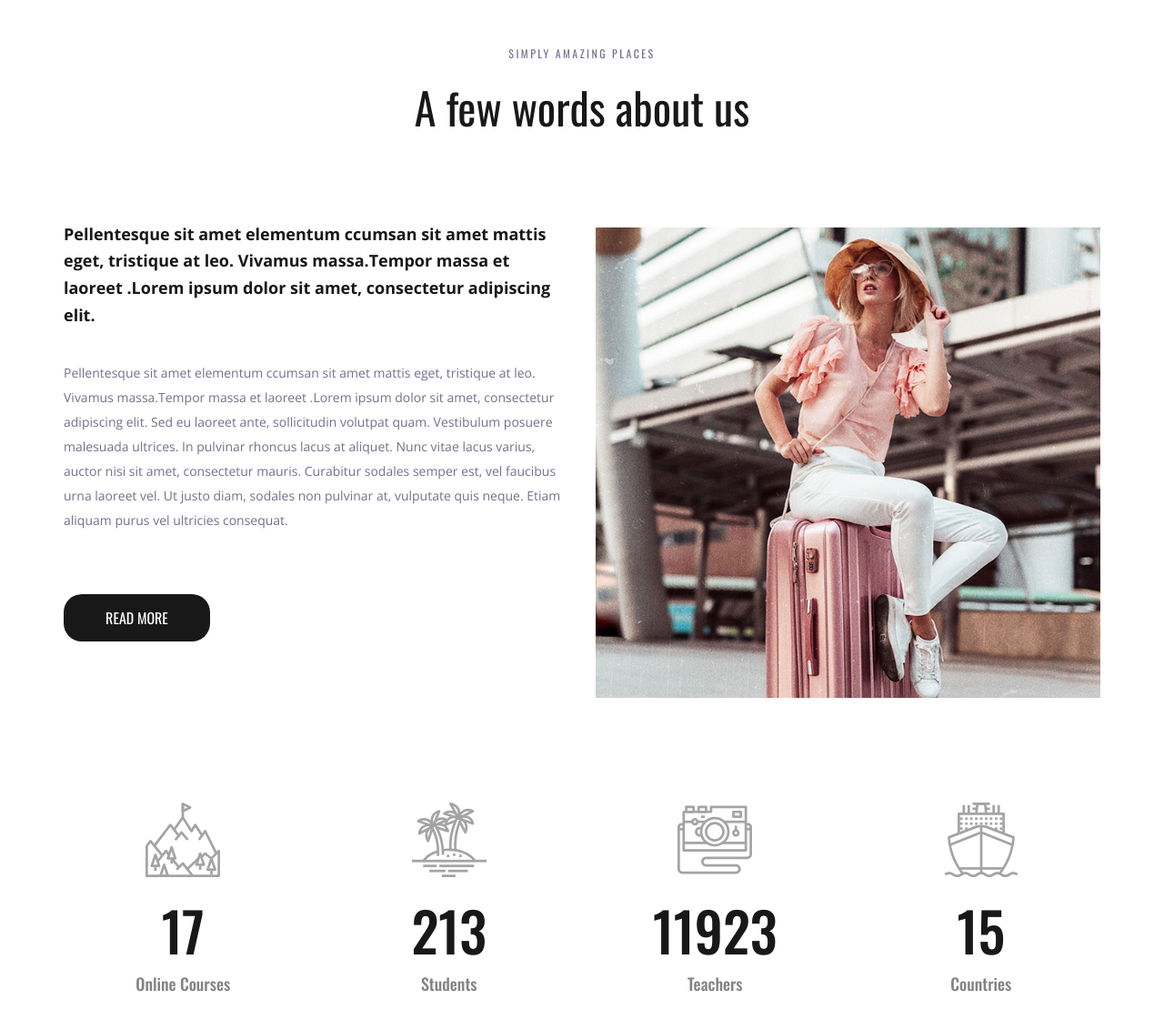
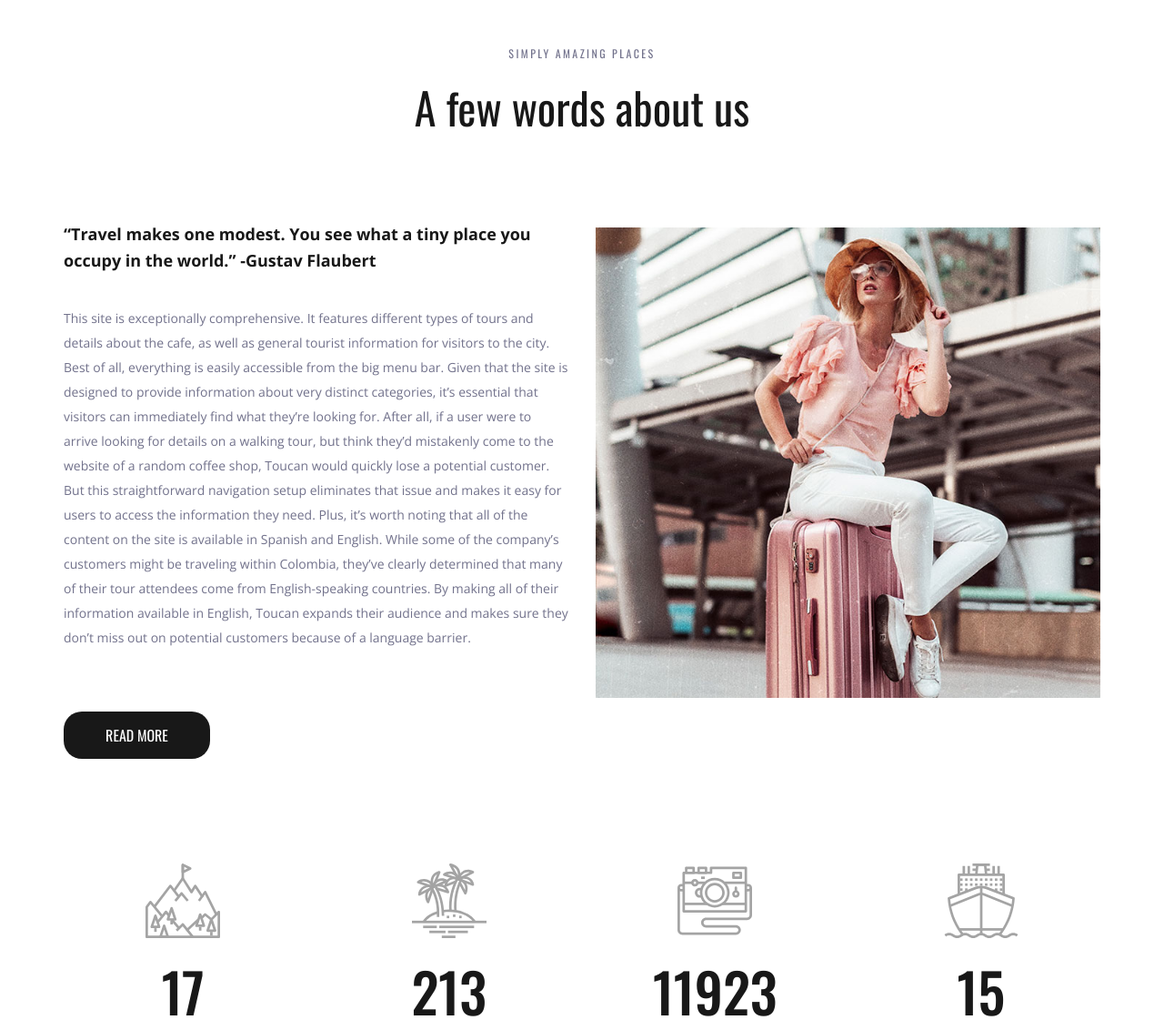
Before and after one commit to Chaithra8399/travel, a Django app: page / in a window 1280 px wide. Shown: the part 668-1800 px from the top of the page at 91% size. Run offline with Django 4.2, Linux system fonts and the light colour scheme; data that the repository does not hold is empty; some libraries are stand-ins or nearby versions.

Commit message:
Update index.html

```diff
--- a/templates/index.html
+++ b/templates/index.html
@@ -139,9 +139,21 @@
 			<div class="row about_row">
 				<div class="col-lg-6">
 					<div class="about_content">
-						<div class="text_highlight">Pellentesque sit amet elementum ccumsan sit amet mattis eget, tristique at leo. Vivamus massa.Tempor massa et laoreet .Lorem ipsum dolor sit amet, consectetur adipiscing elit.</div>
+							<div class="text_highlight"> “Travel makes one modest. You see what a tiny place you occupy in the world.” -Gustav Flaubert</div>
 						<div class="about_text">
-							<p>Pellentesque sit amet elementum ccumsan sit amet mattis eget, tristique at leo. Vivamus massa.Tempor massa et laoreet .Lorem ipsum dolor sit amet, consectetur adipiscing elit. Sed eu laoreet ante, sollicitudin volutpat quam. Vestibulum posuere malesuada ultrices. In pulvinar rhoncus lacus at aliquet. Nunc vitae lacus varius, auctor nisi sit amet, consectetur mauris. Curabitur sodales semper est, vel faucibus urna laoreet vel. Ut justo diam, sodales non pulvinar at, vulputate quis neque. Etiam aliquam purus vel ultricies consequat.</p>
+							<p> This site is exceptionally comprehensive. It features different types of tours and details about the cafe, as well as general tourist information for visitors to the city.
+
+Best of all, everything is easily accessible from the big menu bar. Given that the site is designed to provide information about very distinct categories, it’s essential that visitors can immediately find what they’re looking for.
+
+After all, if a user were to arrive looking for details on a walking tour, but think they’d mistakenly come to the website of a random coffee shop, Toucan would quickly lose a potential customer.
+
+But this straightforward navigation setup eliminates that issue and makes it easy for users to access the information they need.
+
+Plus, it’s worth noting that all of the content on the site is available in Spanish and English.
+
+While some of the company’s customers might be traveling within Colombia, they’ve clearly determined that many of their tour attendees come from English-speaking countries.
+
+By making all of their information available in English, Toucan expands their audience and makes sure they don’t miss out on potential customers because of a language barrier.</p>
 						</div>
 						<div class="button about_button"><a href="#">read more</a></div>
 					</div>
```
